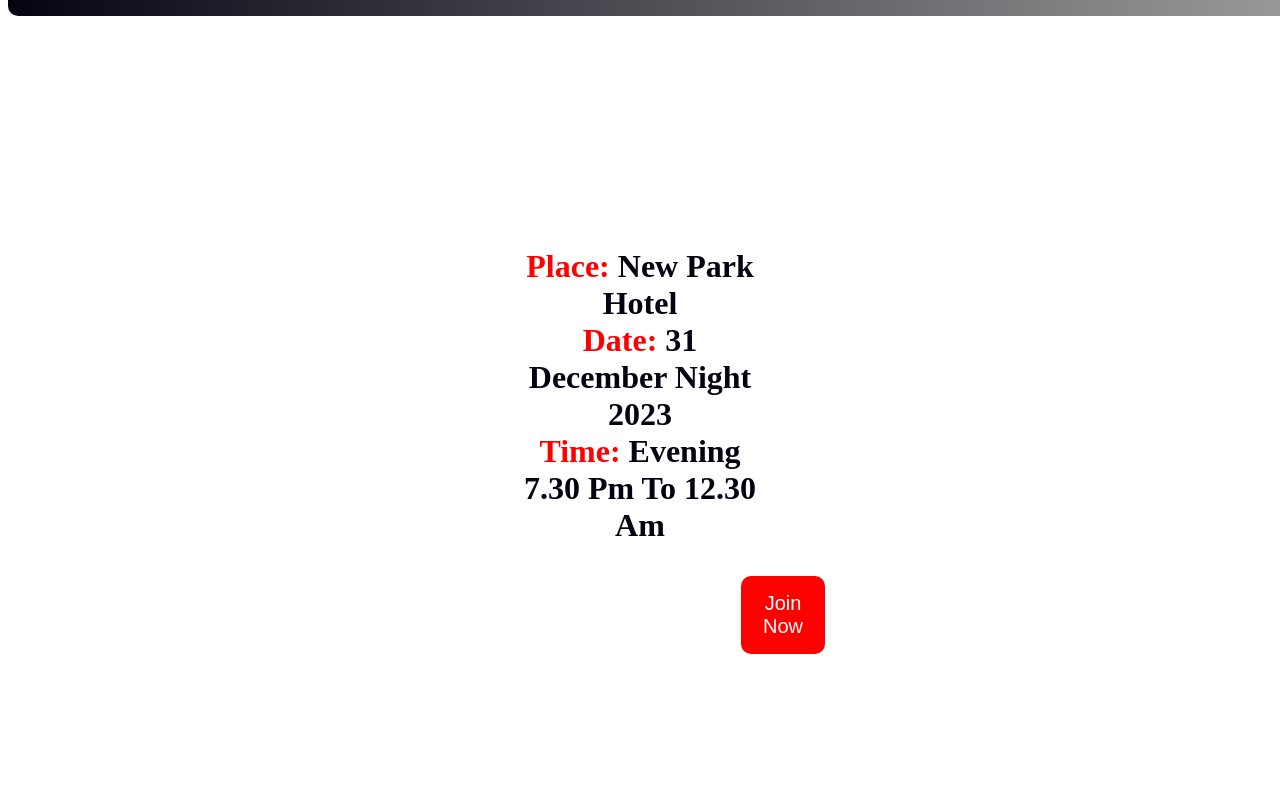
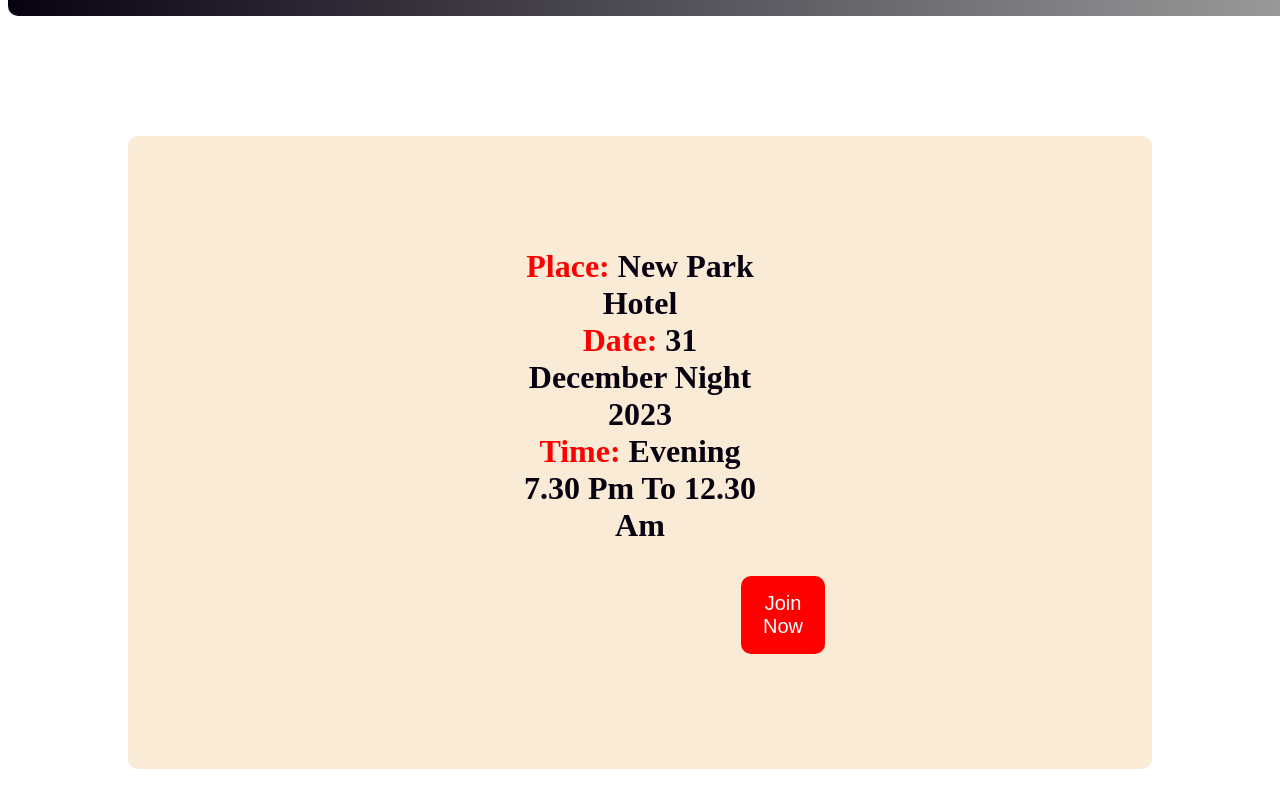
Before and after one commit to humyraheya12/my-first-assignment, a plain HTML site: page index.html in a window 1280 px wide. Shown: the part 2240-3040 px from the top of the page. Drawn offline with Linux system fonts and the light colour scheme; grey boxes are pictures that could not be loaded.

Commit message:
updated banner

```diff
--- a/styles/assign.css
+++ b/styles/assign.css
@@ -117,7 +117,7 @@ text-align: center;
 }
 .banner{ margin: 120px 120px;
     padding: 80px 383px 115px;
-    background-color: linear-gradient(180deg, rgba(255, 0, 0, 0.10) 0%, rgba(255, 0, 0, 0.00) 100%);
+    background-color: antiquewhite;
     border-radius: 10px;
 }
 .btn-sec{
```
